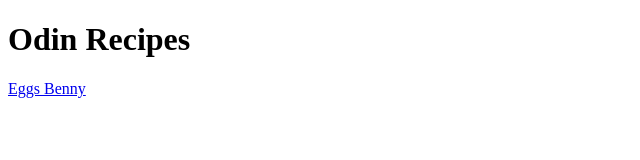
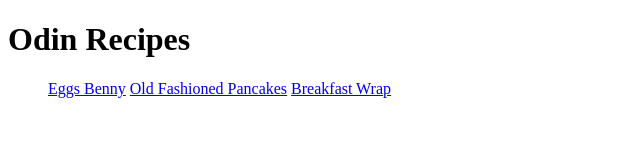
Before and after one commit to hysyb/odin-recipes, a plain HTML site: page index.html in a window 1280 px wide. Shown: the whole page, without its empty margins (0-640 px from the left). Drawn offline with Linux system fonts and the light colour scheme.

Commit message:
Add links for pancakes and breakfast wrap Put in List

```diff
--- a/index.html
+++ b/index.html
@@ -8,6 +8,10 @@
 </head>
 <body>
     <h1>Odin Recipes</h1>
-    <a href="./recipes/eggsBenedict.html">Eggs Benny</a>
+    <ul>
+         <a href="./recipes/eggsBenedict.html">Eggs Benny</a>
+         <a href="./recipes/pancakes.html">Old Fashioned Pancakes</a>
+         <a href="./recipes/breakfastWrap.html">Breakfast Wrap</a>
+    </ul>
 </body>
 </html>
```
